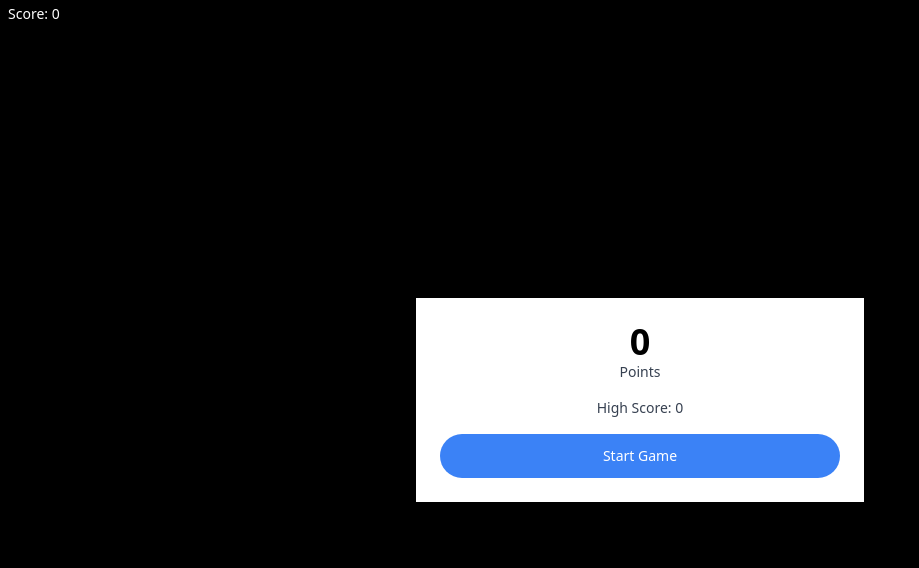
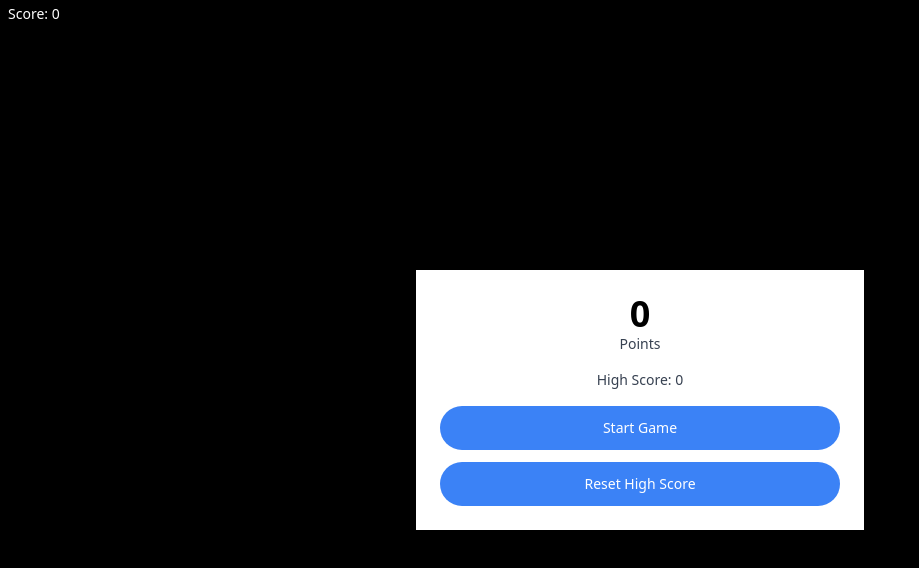
Before and after one commit to Vihaan7207/Dot-Invaders, a plain HTML site: page index.html in a window 1280 px wide. Shown: the whole page, without its empty margins (0-919 px from the left). Drawn offline with nearby package versions, Linux system fonts and the light colour scheme.

Commit message:
Added option to reset high score

```diff
--- a/index.html
+++ b/index.html
@@ -23,6 +23,9 @@
             <div>
                 <button class="bg-blue-500 text-white w-full py-3 rounded-full text-sm" id="startGameBtn">Start Game</button>
             </div>
+            <div>
+                <button class="bg-blue-500 text-white w-full py-3 mt-3 rounded-full text-sm" onclick="highScore = 0; localStorage.setItem('dot-invaders:highScore', 0); highScoreEl.innerHTML = highScore;">Reset High Score</button>
+            </div>
         </div>
     </div>
     <canvas></canvas>
```
